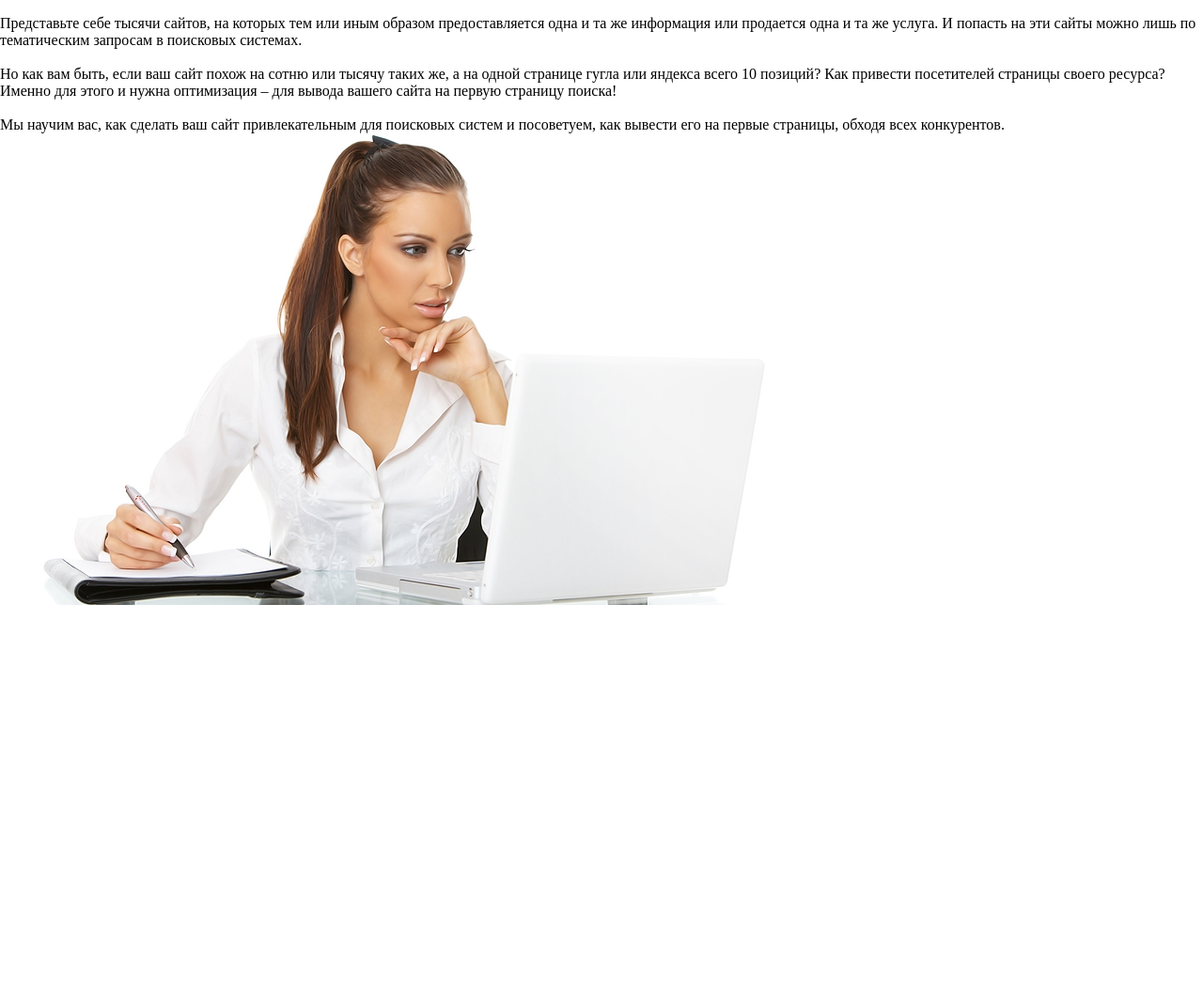
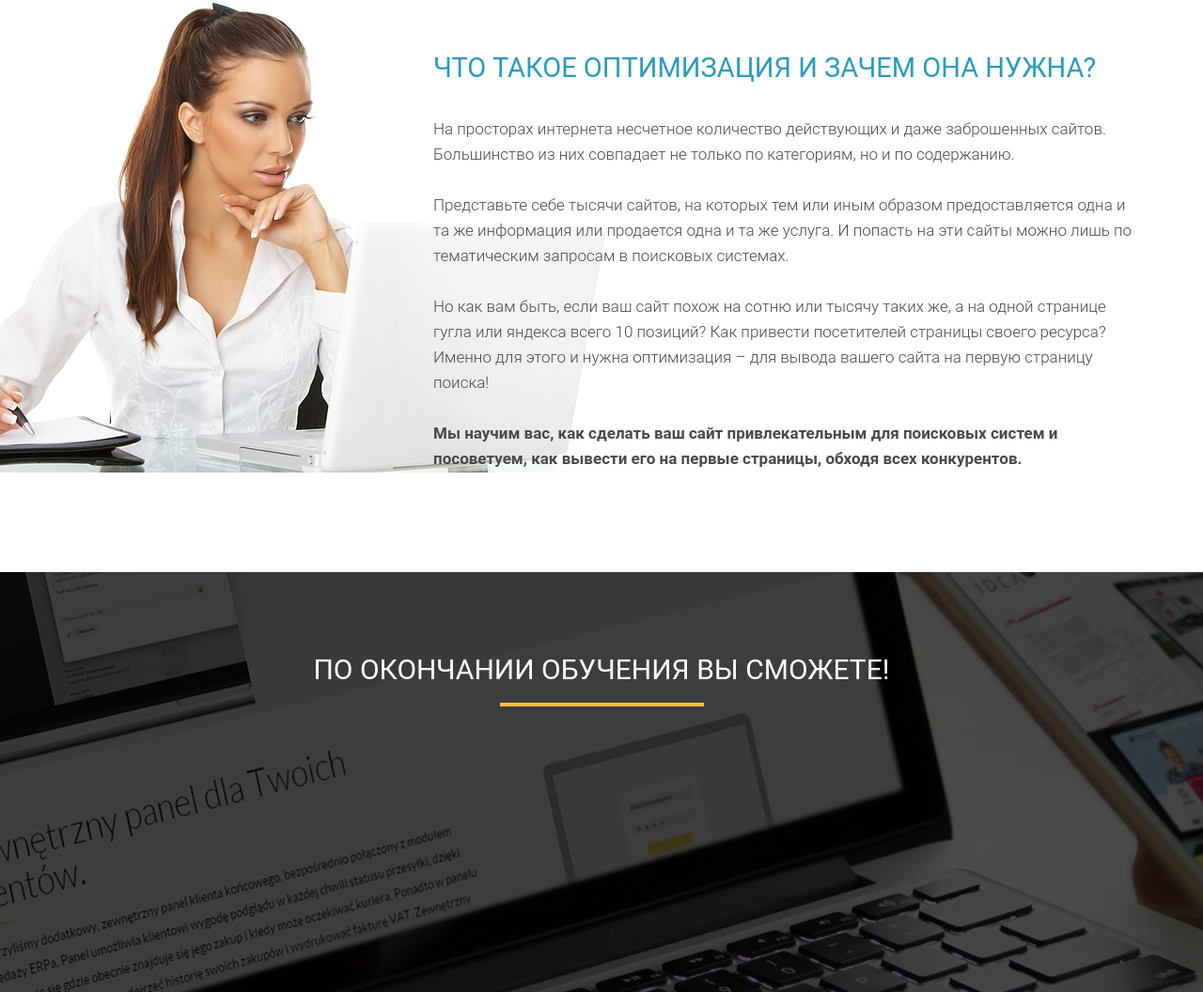
Before and after one commit to VladGTest/site-on-Clean-HTML, a plain HTML site: page src/index.html in a window 1280 px wide. Shown: the part 1461-2517 px from the top of the page at 94% size. Before the commit the page ends 2109 px from the top, so only its background shows below. Drawn offline with Linux system fonts and the light colour scheme.

Commit message:
new commit jule 03.07.2023

```diff
--- a/src/css/style.css
+++ b/src/css/style.css
@@ -5,6 +5,7 @@
 }
 
 .container{
+    position: relative;
     width: 1140px;
     margin: 0 auto;
 }
@@ -129,7 +130,7 @@ h2.title{
     padding: 85px 0 75px 0;
 }
 
-.waiting .waiting_header{
+.waiting .waiting_header, .finish .finish_header{
     color: #252525;
     text-align: center;
     font-size: 30px;
@@ -138,7 +139,11 @@ h2.title{
     text-transform: uppercase;
 }
 
-.waiting .waiting_divider{
+.finish .finish_header{
+    color:white;
+}
+
+.waiting .waiting_divider, .finish .finish_divider{
     width: 217px;
     height: 4px;
     background-color: #F9BF3B;
@@ -179,6 +184,46 @@ h2.title{
 }
 
 
-.optimiztion{
+.optimization{
     min-height: 550px;
+    padding: 102px 0 107px 0;
 }
+
+.optimization .optimization_header{
+
+    margin-left:391px;
+    color: #299cbd;
+    font-size: 29px;
+    font-family: Roboto;
+    font-style: normal;
+    font-weight: 400;
+    text-transform: uppercase;
+}
+
+.optimization .optimization_text{
+    margin-left:391px;
+    margin-top: 35px;
+    color: #4A4A4A;
+    font-size: 17px;
+    font-family: Roboto;
+    font-style: normal;
+    font-weight: 300;
+    line-height: 27px;
+}
+
+.optimization .optimization_text span{
+    font-weight: 700;
+}
+
+.optimization .optimization_img {
+    position: absolute;
+    top:-54px;
+    left: -240px;
+    z-index: -1;
+}
+
+.finish{
+    min-height: 447px;
+    padding: 86px 0 79px 0;
+    background: url("../img/bg/second_bg.png") center center/cover no-repeat;
+}
--- a/src/index.html
+++ b/src/index.html
@@ -79,9 +79,9 @@
         </div>
     </section>
 
-    <section class="optimiztion">
-        <div class="conainer">
-            <h2 class="optimiztion_header">Что такое оптимизация и зачем она нужна?</h2>
+    <section class="optimization">
+        <div class="container">
+            <h2 class="optimization_header">Что такое оптимизация и зачем она нужна?</h2>
             <div class="optimization_text">
                 На просторах интернета несчетное количество действующих и даже заброшенных сайтов. Большинство из них совпадает не только по категориям, но и по содержанию.
 
@@ -108,5 +108,15 @@
         </div>
     </section>
 
+    <section class="finish">
+        <div class="container">
+            <h2 class="finish_header">По окончании обучения Вы сможете!</h2>
+
+            <div class="finish_divider"></div>
+
+        </div>
+
+    </section>
+
 </body>
 </html>
```
